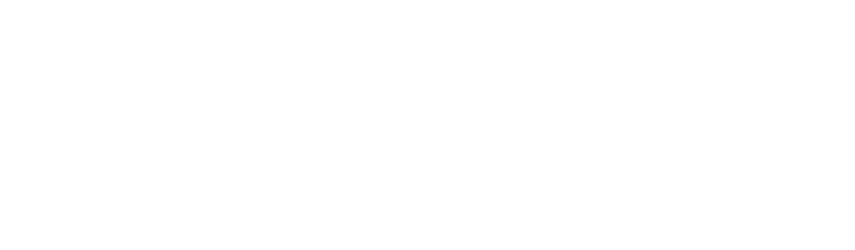
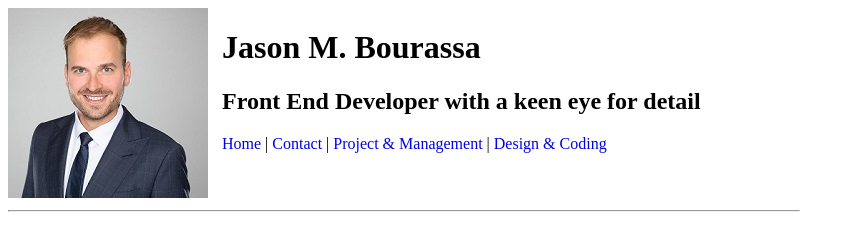
Before and after one commit to Pingkon/HTML_CV, a plain HTML site: page design_coding.html in a window 1280 px wide. Shown: the whole page, without its empty margins (0-855 px from the left). Drawn offline with Linux system fonts and the light colour scheme.

Commit message:
design and code page changed

```diff
--- a/design_coding.html
+++ b/design_coding.html
@@ -6,7 +6,22 @@
     <meta name="viewport" content="width=device-width, initial-scale=1.0">
     <title>CV of Jason M. Bourassa</title>
 </head>
-<body>
-
+<body style="width: 792px;">
+    <header>
+        <div style="display:inline-block;vertical-align:top;">
+            <img src="/images/Jason M. Bourassa.jpg" alt="img" style="padding-right: 10px;"/>
+        </div>
+        <div style="display:inline-block;">
+                <h1>Jason M. Bourassa</h1>
+                <h2>Front End Developer with a keen eye for detail</h2>
+                <nav>
+                    <a href="/index.html" style="text-decoration: none;">Home</a> |
+            <a href="/contact.html" style="text-decoration: none;">Contact</a> |
+            <a href="/project_management.html" style="text-decoration: none;">Project & Management</a> |
+            <a href="/design_coding.html" style="text-decoration: none;">Design & Coding</a>
+        </nav>
+        </div>
+        <hr>
+    </header>
 </body>
 </html>
```
